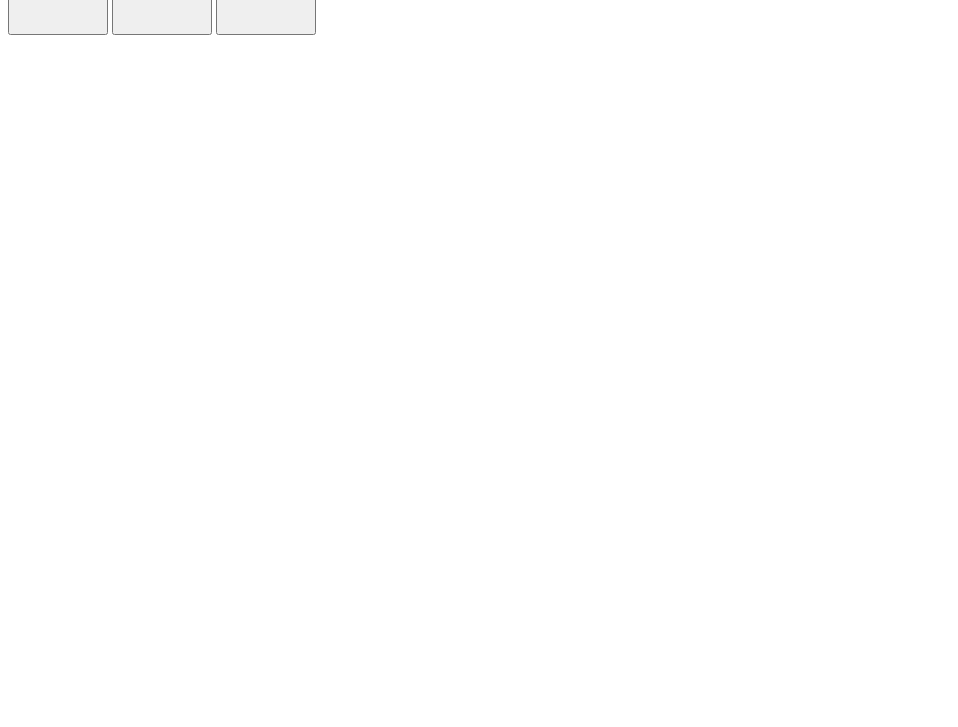
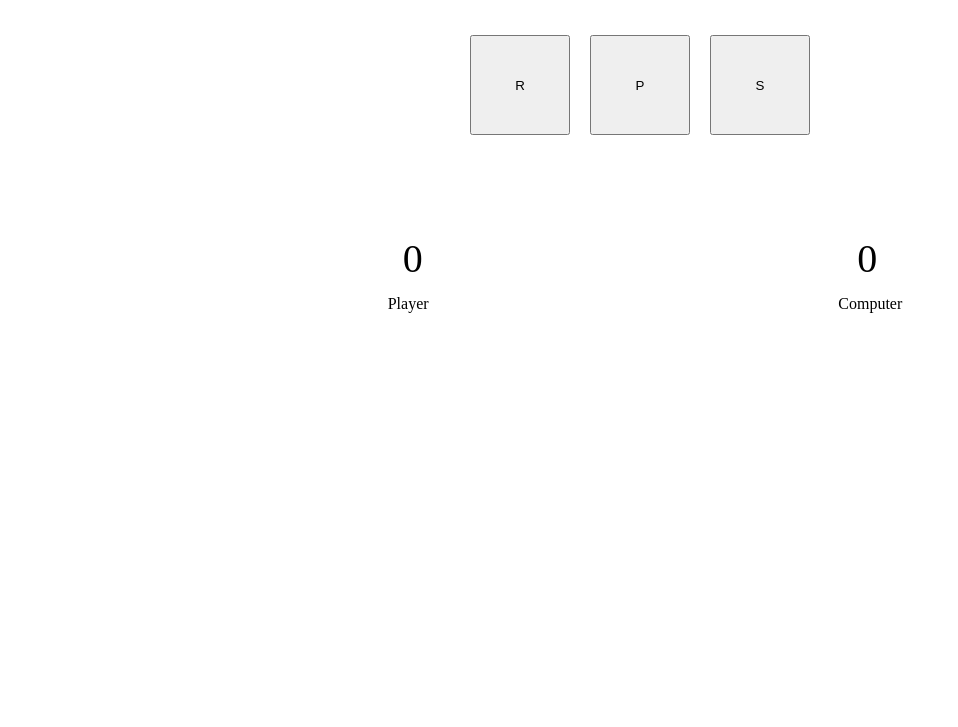
Before and after one commit to tauimonen/rock-paper-scissors, a plain HTML site: page index.html in a window 1280 px wide. Shown: the part 73-800 px from the top of the page, without its empty margins (0-958 px from the left). Drawn offline with Linux system fonts and the light colour scheme.

Commit message:
Display scores in the UI

```diff
--- a/game-logic.js
+++ b/game-logic.js
@@ -20,6 +20,13 @@ function disableButtons() {
     })
 }
 
+function setScores() {
+    let pScore = document.getElementById('playerScore');
+    let cScore = document.getElementById('computerScore');
+    pScore.innerHTML = playerScore;
+    cScore.innerHTML = computerScore;
+}
+
 function playRound(playerSelection, computerSelection) {
     let winner = "";
     if (playerSelection === computerSelection) {
@@ -37,6 +44,7 @@ function playRound(playerSelection, computerSelection) {
     }
 
     console.log("player: " + playerScore + ", computer: " + computerScore);
+    setScores();
 
     if (playerScore === 5 || computerScore === 5) {
         if (playerScore === 5) {winner = "Player";}
@@ -49,6 +57,7 @@ function playRound(playerSelection, computerSelection) {
 
 const buttons = document.querySelectorAll('button')
 console.log("Start game by pressing button")
+setScores();
 
 buttons.forEach(button =>{
     button.addEventListener('click', function(){
--- a/index.html
+++ b/index.html
@@ -9,10 +9,19 @@
 
   </head>
   <body>
-
+    <h1>Rock, paper, scissors</h1>
+    <div class="container">
       <button id="rock">R</button>
       <button id="paper">P</button>
       <button id="scissors">S</button>
-
+    </div>
+    <div class="display">
+      <div id="playerScore" value=""></div>
+      <div id="computerScore" value=""></div>
+    </div>
+    <div class="display-players">
+      <div id="player">Player</div>
+      <div id="computer">Computer</div>
+    </div>
   </body>
   <script src="game-logic.js"></script>
--- a/style.css
+++ b/style.css
@@ -1,9 +1,52 @@
 .container {
     display: flex;
     justify-content: center;
+    gap: 20px;
+    margin-top: 50px;
+}
+
+h1 {
+    text-align: center;
 }
 
 button {
     width: 100px;
     height: 100px;
+
 }
+
+.display {
+    display: flex;
+    margin-top: 100px;
+    justify-content: space-evenly;
+}
+
+.display-players {
+    display: flex;
+    margin-top: 0px;
+    justify-content: space-evenly;
+}
+
+#playerScore {
+    width: 100px;
+    height: 50px;
+    font-size: 40px;
+    text-align:center;
+}
+
+#computerScore {
+    width: 100px;
+    height: 100px;
+    font-size: 40px;
+    text-align: center;
+}
+
+#player {
+    margin-top: -40px;
+}
+
+#computer {
+    margin-top: -40px;;
+    margin-right: -10px;
+    margin-left: 30px;
+}
```
